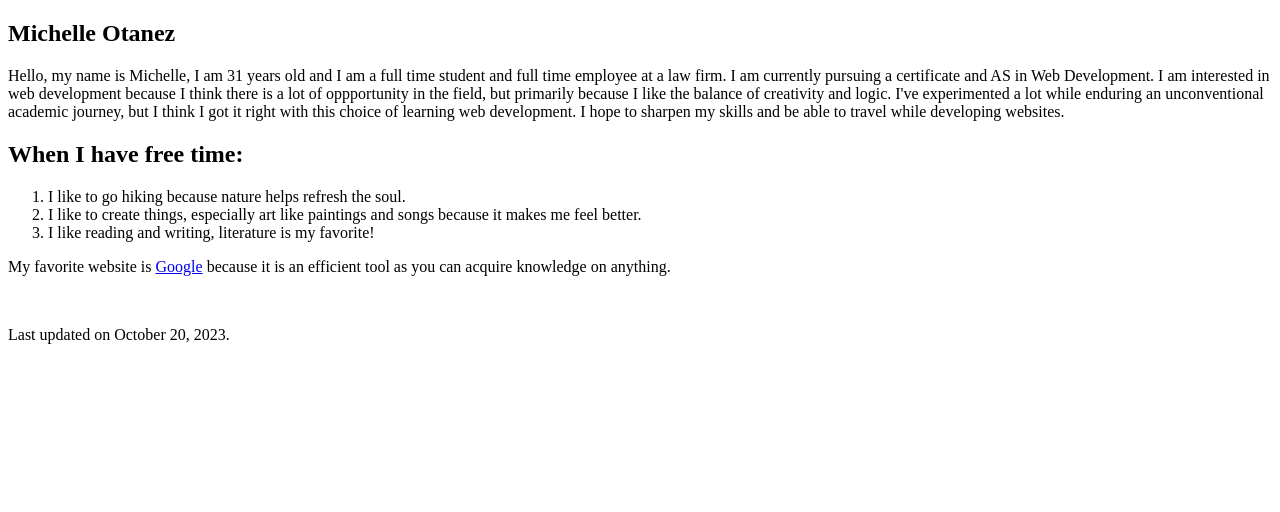
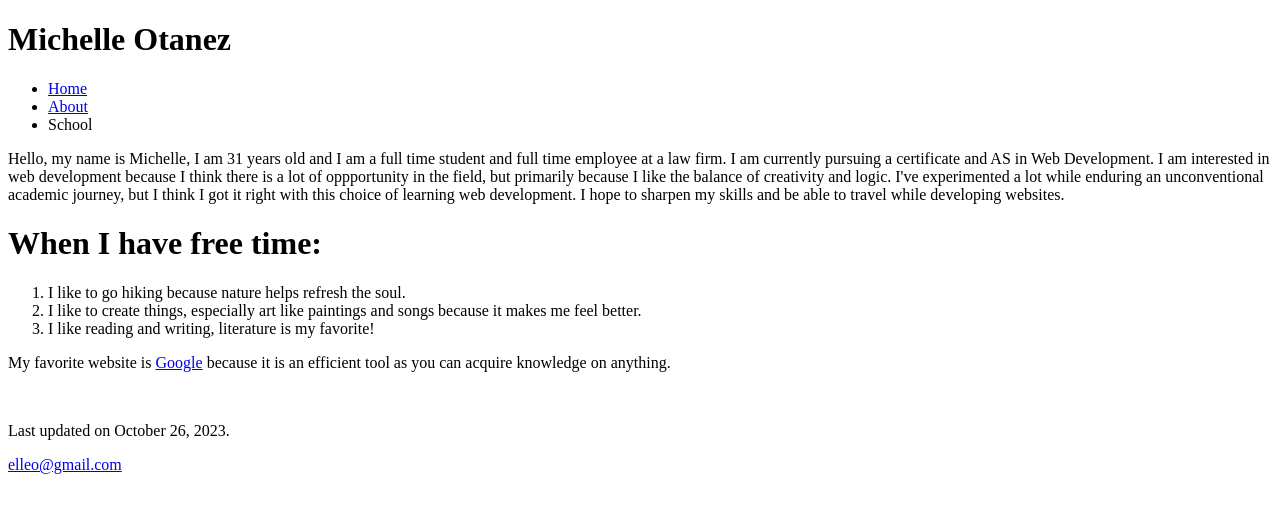
Before and after one commit to elleotanez/cis162, a plain HTML site: page index.html in a window 1280 px wide. Drawn offline with Linux system fonts and the light colour scheme.

Commit message:
Add files via upload

```diff
--- a/index.html
+++ b/index.html
@@ -7,9 +7,15 @@
 </head>
 
 <body>
-    <nav>
     <header>
         <h1>Michelle Otanez</h1>
+        <nav>
+            <ul>
+            <li><a href="index.html">Home</a></li>
+            <li><a href="Project1-2AboutPage.html">About</a></li>
+            <li>School</li>
+            </ul>
+        </nav>
     </header>
         <p>Hello, my name is Michelle, I am 31 years old and I am a full time student and full time employee at a law firm. I am currently pursuing a certificate and AS in Web Development. I am interested in web development because I think there is a lot of oppportunity in the field, but primarily because I like the balance of creativity and logic. I've experimented a lot while enduring an unconventional academic journey, but I think I got it right with this choice of learning web development. I hope to sharpen my skills and be able to travel while developing websites.
         </p>
@@ -19,11 +25,14 @@
             <li>I like to create things, especially art like paintings and songs because it makes me feel better. </li>
             <li>I like reading and writing, literature is my favorite!</li>
         </ol>
-    </nav>
         <p>My favorite website is <a href="https://google.com">Google</a> because it is an efficient tool as you can acquire knowledge on anything.</p>
         <br>
-        <p>Last updated on October 20, 2023.</p>
 
 
+    <footer><p>Last updated on October 26, 2023.</p>
+        <a href="mailto:elleo@gmail.com">
+            elleo@gmail.com
+            </a>
+    </footer>
 </body>
 </html>
```
